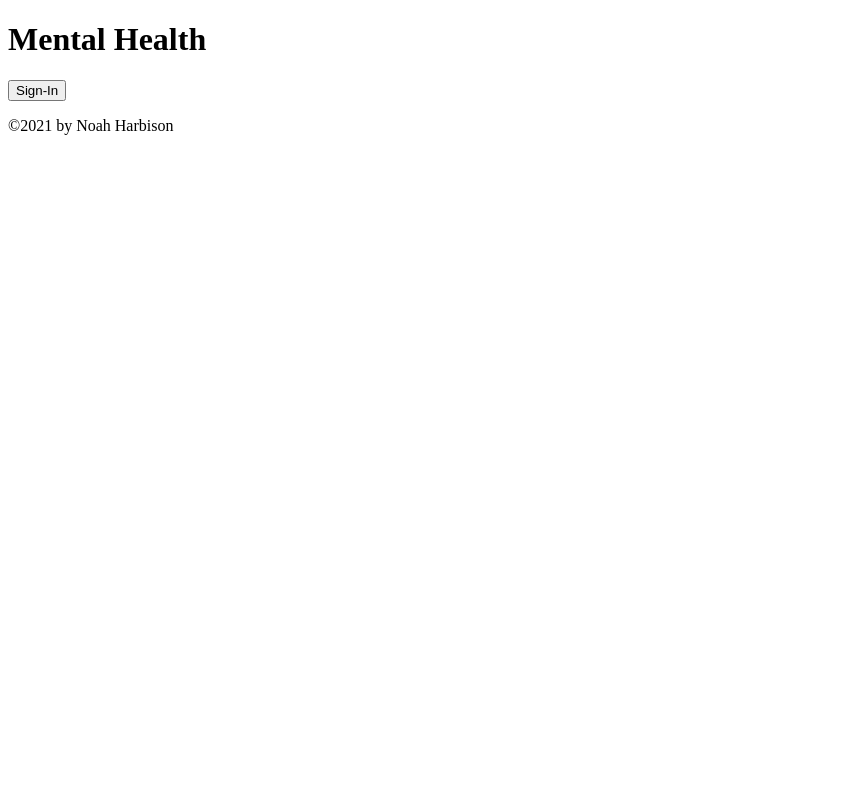
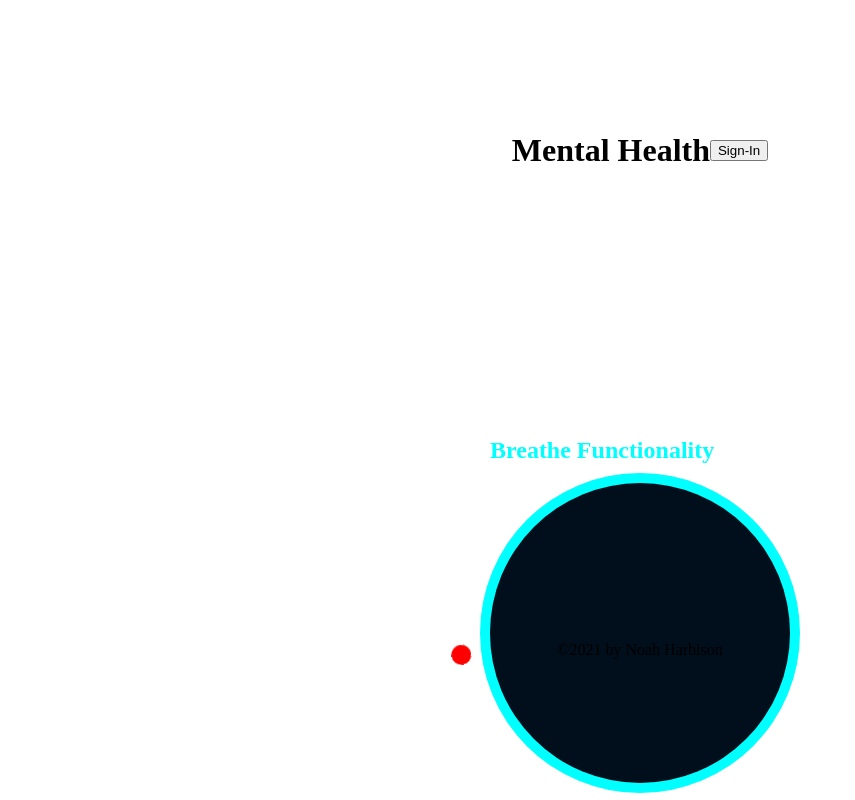
Before and after one commit to nizzyno/mental-health-app, a React (Create React App) app in the folder client/: page / in a window 1280 px wide. Shown: the whole page, without its empty margins (0-855 px from the left). Built offline with nearby package versions, Linux system fonts and the light colour scheme.

Commit message:
breathe functionality

```diff
--- /dev/null
+++ b/client/src/components/Breathe.css
@@ -0,0 +1,101 @@
+* {
+  box-sizing: border-box;
+}
+body {
+  color: aqua;
+  min-height: 100vh;
+  overflow: hidden;
+  display: flex;
+  flex-direction: column;
+  align-items: center;
+  margin: 0;
+}
+
+.container {
+  display: flex;
+  align-items: center;
+  justify-content: center;
+  height: 300px;
+  width: 300px;
+  margin: auto;
+  position: relative;
+  transform: scale(1);
+}
+
+.gradient-circle {
+  background-color: aqua;
+  height: 320px;
+  width: 320px;
+  top: -10px;
+  left: -10px;
+  z-index: -2;
+  border-radius: 50%;
+  position: absolute;
+}
+
+.solid-circle {
+  background-color: #010f1c;
+  height: 100%;
+  width: 100%;
+  position: absolute;
+  top: 0;
+  left: 0;
+  z-index: -1;
+  border-radius: 50%;
+}
+
+.pointer-container {
+  position: absolute;
+  top: -40px;
+  left: 140px;
+  width: 20px;
+  height: 190px;
+  animation: rotate 7.5s linear forwards infinite;
+  transform-origin: bottom center;
+}
+
+.pointer {
+  background-color: red;
+  border-radius: 50%;
+  height: 20px;
+  width: 20px;
+  display: block;
+}
+
+.container.grow {
+  animation: grow 3s linear forwards;
+}
+
+.container.shrink {
+  animation: shrink 3s linear forwards;
+}
+
+@keyframes rotate {
+  from {
+    transform: rotate(0deg);
+  }
+
+  to {
+    transform: rotate(360deg);
+  }
+}
+
+@keyframes grow {
+  from {
+    transform: scale(1);
+  }
+
+  to {
+    transform: scale(1.2);
+  }
+}
+
+@keyframes shrink {
+  from {
+    transform: scale(1.2);
+  }
+
+  to {
+    transform: scale(1);
+  }
+}
--- /dev/null
+++ b/client/src/components/Breathe.js
@@ -0,0 +1,39 @@
+import React from 'react';
+import './Breathe.css';
+
+function Breathe() {
+  // const container = document.querySelector('.container');
+  // const text = document.querySelector('#text');
+
+  // const totalTime = 7500;
+  // const breatheTime = (totalTime / 5) * 2;
+  // const holdTime = totalTime / 5;
+
+  // text.innerHTML = 'Breathe In';
+  // container.className = 'container grow';
+
+  // setTimeout(() => {
+  //   text.innerHTML = 'Hold';
+
+  //   setTimeout(() => {
+  //     text.innerHTML = 'Breathe Out';
+  //     container.className = 'container shrink';
+  //   }, holdTime);
+  // }, breatheTime);
+
+  return (
+    <div>
+      <h2>Breathe Functionality</h2>
+      <div className="container">
+        <div className="solid-circle"></div>
+        <p id="text"></p>
+        <div className="pointer-container">
+          <div className="pointer"></div>
+        </div>
+        <div className="gradient-circle"></div>
+      </div>
+    </div>
+  );
+}
+
+export default Breathe;
--- /dev/null
+++ b/client/src/components/Footer.css
@@ -0,0 +1,5 @@
+Footer {
+  color: black;
+  position: absolute;
+  bottom: 0;
+}
--- a/client/src/components/Footer/index.js
+++ b/client/src/components/Footer.js
@@ -1,4 +1,5 @@
 import React from 'react';
+import './Footer.css';
 
 const Footer = () => {
   return (
--- /dev/null
+++ b/client/src/components/Header.css
@@ -0,0 +1,3 @@
+header {
+  color: black;
+}
--- a/client/src/components/Header/index.js
+++ b/client/src/components/Header.js
@@ -1,4 +1,5 @@
 import React from 'react';
+import './Header.css';
 
 const Header = () => {
   return (
--- a/client/src/components/Homepage/signin.js
+++ b/client/src/components/Logout.js
@@ -1,6 +1,7 @@
 import React from 'react';
+import './style.css';
 
-function SignIn() {
+function LogOut() {
   return (
     <div className="container">
       <div className="circle">
@@ -14,4 +15,4 @@ function SignIn() {
   );
 }
 
-export default SignIn;
+export default LogOut;
--- /dev/null
+++ b/client/src/components/Signin.js
@@ -0,0 +1,8 @@
+import React from 'react';
+import './Signin.css';
+
+function SignIn() {
+  return <div className="container"></div>;
+}
+
+export default SignIn;
--- a/client/src/pages/Home.js
+++ b/client/src/pages/Home.js
@@ -1,10 +1,12 @@
 import React from 'react';
-import SignIn from '../components/Homepage/signin';
+import SignIn from '../components/Signin';
+import Breathe from '../components/Breathe.js';
 
 function Home() {
   return (
     <div>
       <SignIn />
+      <Breathe />
     </div>
   );
 }
```
Also changed, not shown: client/src/components/Homepage/logout.js (deleted), client/src/components/Signin.css (added), 1 other file (tests, documents, lock files or other folders).
